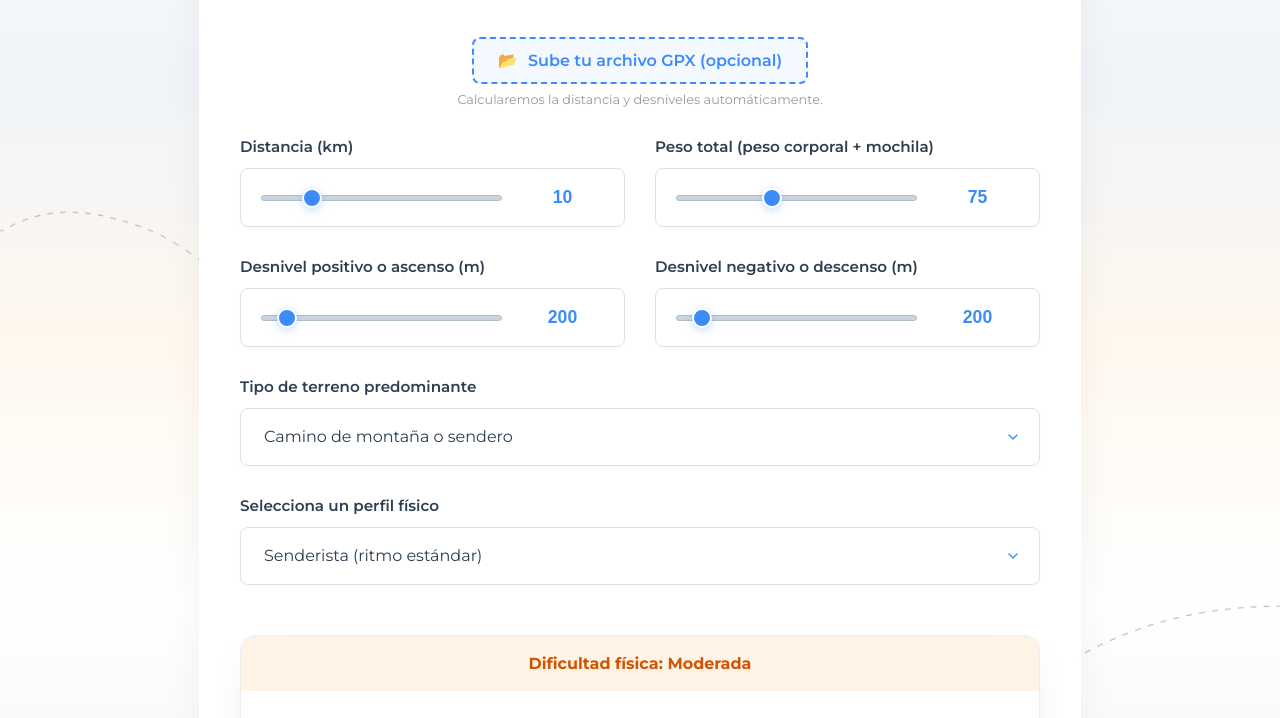
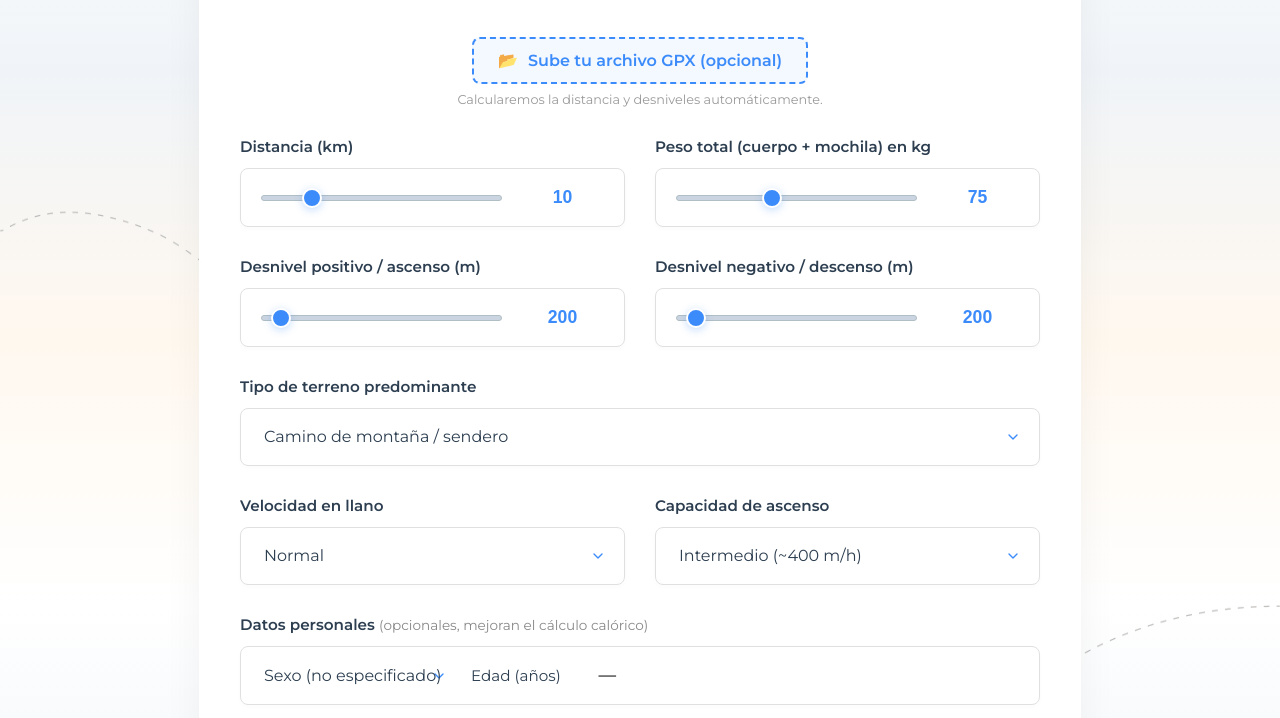
Before and after one commit to imsantigarcia/campobase, a website built with Parcel: page src/index.html in a window 1280 px wide. Shown: the part 195-913 px from the top of the page. Built offline with nearby package versions, Linux system fonts and the light colour scheme.

Commit message:
Versión 1.1

```diff
--- a/src/index.html
+++ b/src/index.html
@@ -44,69 +44,106 @@
             <p class="ccs-file-upload__hint">Calcularemos la distancia y desniveles automáticamente.</p>
         </div>
 
-        <!-- CONTROLES DE ENTRADA (GRID) -->
         <div class="ccs-grid">
 
             <!-- Entrada 1: Distancia (km) -->
             <div class="ccs-input-group" data-aos="fade-up" data-aos-delay="300">
                 <label for="ccsDistance" class="ccs-input-group__label">Distancia (km)</label>
                 <div class="ccs-input-group__control">
-                    <input type="range" id="ccsDistRange" min="1" max="50" step="0.5" value="10">
-                    <input type="number" id="ccsDistance" min="1" step="0.1" value="10">
+                    <input type="range"  id="ccsDistRange" min="1" max="50"   step="0.5" value="10">
+                    <input type="number" id="ccsDistance"  min="1" step="0.1" value="10">
                 </div>
             </div>
 
             <!-- Entrada 2: Peso Total (kg) -->
             <div class="ccs-input-group" data-aos="fade-up" data-aos-delay="400">
-                <label for="ccsWeight" class="ccs-input-group__label">Peso total (peso corporal + mochila)</label>
+                <label for="ccsWeight" class="ccs-input-group__label">Peso total (cuerpo + mochila) en kg</label>
                 <div class="ccs-input-group__control">
-                    <input type="range" id="ccsWeightRange" min="40" max="130" step="1" value="75">
-                    <input type="number" id="ccsWeight" min="1" value="75">
+                    <input type="range"  id="ccsWeightRange" min="40" max="130" step="1" value="75">
+                    <input type="number" id="ccsWeight"      min="1"            value="75">
                 </div>
             </div>
 
             <!-- Entrada 3: Desnivel Positivo (m) -->
             <div class="ccs-input-group" data-aos="fade-up" data-aos-delay="500">
-                <label for="ccsElevation" class="ccs-input-group__label">Desnivel positivo o ascenso (m)</label>
+                <label for="ccsElevation" class="ccs-input-group__label">Desnivel positivo / ascenso (m)</label>
                 <div class="ccs-input-group__control">
-                    <input type="range" id="ccsElevRange" min="0" max="3000" step="50" value="200">
-                    <input type="number" id="ccsElevation" min="0" step="10" value="200">
+                    <input type="range"  id="ccsElevRange" min="0" max="5000" step="50" value="200">
+                    <input type="number" id="ccsElevation" min="0" step="10"  value="200">
                 </div>
             </div>
 
             <!-- Entrada 4: Desnivel Negativo (m) -->
             <div class="ccs-input-group" data-aos="fade-up" data-aos-delay="600">
-                <label for="ccsElevationNegative" class="ccs-input-group__label">Desnivel negativo o descenso (m)</label>
+                <label for="ccsElevationNegative" class="ccs-input-group__label">Desnivel negativo / descenso (m)</label>
                 <div class="ccs-input-group__control">
-                    <input type="range" id="ccsElevNegRange" min="0" max="3000" step="50" value="200">
-                    <input type="number" id="ccsElevationNegative" min="0" step="10" value="200">
+                    <input type="range"  id="ccsElevNegRange"        min="0" max="5000" step="50" value="200">
+                    <input type="number" id="ccsElevationNegative"   min="0" step="10"  value="200">
                 </div>
             </div>
 
-            <!-- Entrada 5: Tipo de Terreno (Select) -->
+            <!-- Entrada 5: Tipo de Terreno -->
             <div class="ccs-input-group ccs-grid__full-width" data-aos="fade-up" data-aos-delay="700">
                 <label for="ccsTerrain" class="ccs-input-group__label">Tipo de terreno predominante</label>
                 <div class="ccs-input-group__control">
-                    <!-- Nota: Se añaden IDs a los labels y a los select para accesibilidad -->
                     <select id="ccsTerrain">
                         <option value="5">Pista forestal</option>
-                        <option value="4" selected>Camino de montaña o sendero</option>
+                        <option value="4" selected>Camino de montaña / sendero</option>
                         <option value="3">Sendero complejo</option>
+                        <option value="2">Trail técnico / Roca</option>
                     </select>
                 </div>
             </div>
 
-            <!-- Entrada 6: Perfil Físico (Select) -->
-            <div class="ccs-input-group ccs-grid__full-width" data-aos="fade-up" data-aos-delay="800">
-                <label for="ccsProfile" class="ccs-input-group__label">Selecciona un perfil físico</label>
+            <!-- Entrada 6: Velocidad en llano -->
+            <div class="ccs-input-group" data-aos="fade-up" data-aos-delay="800">
+                <label for="ccsFlatSpeed" class="ccs-input-group__label">Velocidad en llano</label>
                 <div class="ccs-input-group__control">
-                    <select id="ccsProfile">
-                        <option value="beginner">Iniciación (ritmo pausado)</option>
-                        <option value="average" selected>Senderista (ritmo estándar)</option>
-                        <option value="expert">Deportivo (ritmo ágil)</option>
+                    <select id="ccsFlatSpeed">
+                        <option value="slow">Lento</option>
+                        <option value="normal" selected>Normal</option>
+                        <option value="fast">Rápido</option>
+                        <option value="vfast">Muy rápido</option>
                     </select>
                 </div>
             </div>
+
+            <!-- Entrada 7: Capacidad vertical -->
+            <div class="ccs-input-group" data-aos="fade-up" data-aos-delay="850">
+                <label for="ccsVerticalProfile" class="ccs-input-group__label">Capacidad de ascenso</label>
+                <div class="ccs-input-group__control">
+                    <select id="ccsVerticalProfile">
+                        <option value="beginner">Principiante (~300 m/h)</option>
+                        <option value="intermediate" selected>Intermedio (~400 m/h)</option>
+                        <option value="advanced">Avanzado (~550 m/h)</option>
+                        <option value="expert">Experto (~700 m/h)</option>
+                    </select>
+                </div>
+            </div>
+
+            <!-- Entrada 8 (opcional): Sexo y Edad — para corregir el MET calórico -->
+            <div class="ccs-input-group ccs-grid__full-width" data-aos="fade-up" data-aos-delay="900">
+                <label class="ccs-input-group__label">
+                    Datos personales <span style="font-weight:400; font-size:0.85rem; color:#888">(opcionales, mejoran el cálculo calórico)</span>
+                </label>
+                <div class="ccs-input-group__control" style="gap: 24px; flex-wrap: wrap;">
+
+                    <select id="ccsSex" style="width: auto;">
+                        <option value="">Sexo (no especificado)</option>
+                        <option value="male">Hombre</option>
+                        <option value="female">Mujer</option>
+                    </select>
+
+                    <div style="display:flex; align-items:center; gap:8px;">
+                        <label for="ccsAge" style="font-size:0.95rem; color:var(--text-dark); white-space:nowrap;">
+                            Edad (años)
+                        </label>
+                        <input type="number" id="ccsAge" min="10" max="100" step="1" placeholder="—"
+                            style="width:65px;">
+                    </div>
+                </div>
+            </div>
+
         </div>
 
         <!-- SECCIÓN DE RESULTADOS (Salida) -->
```
